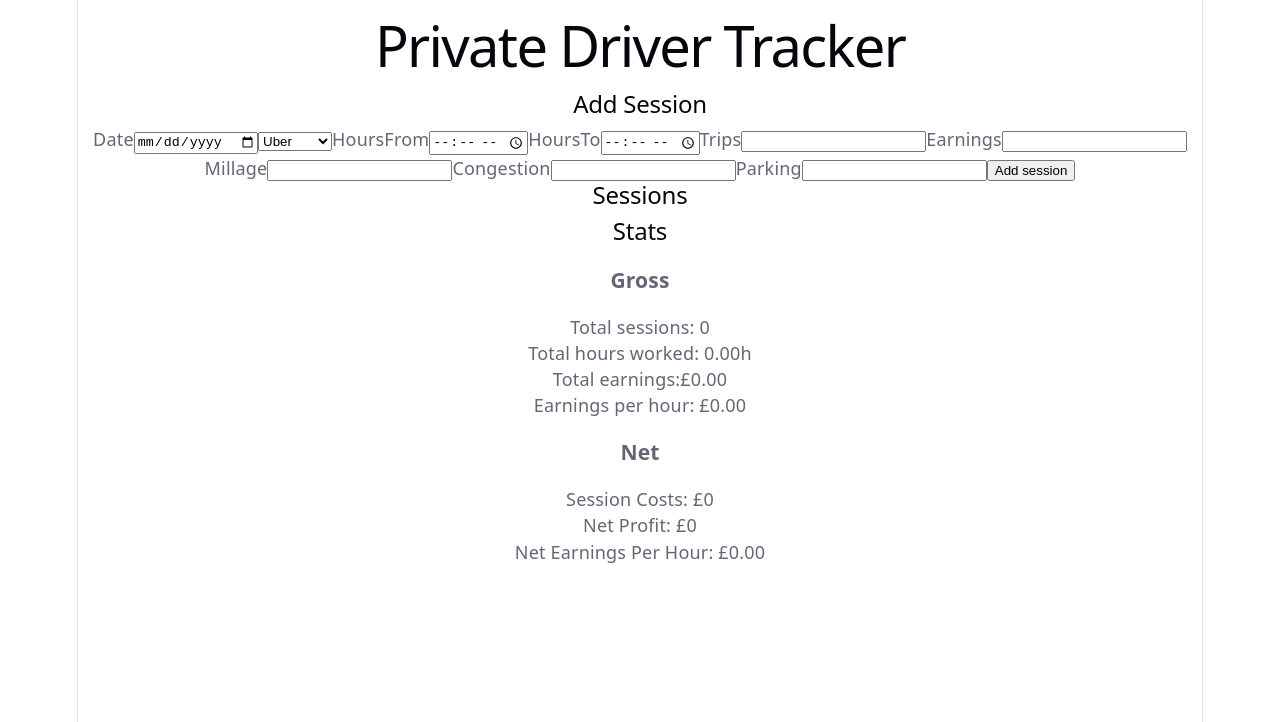
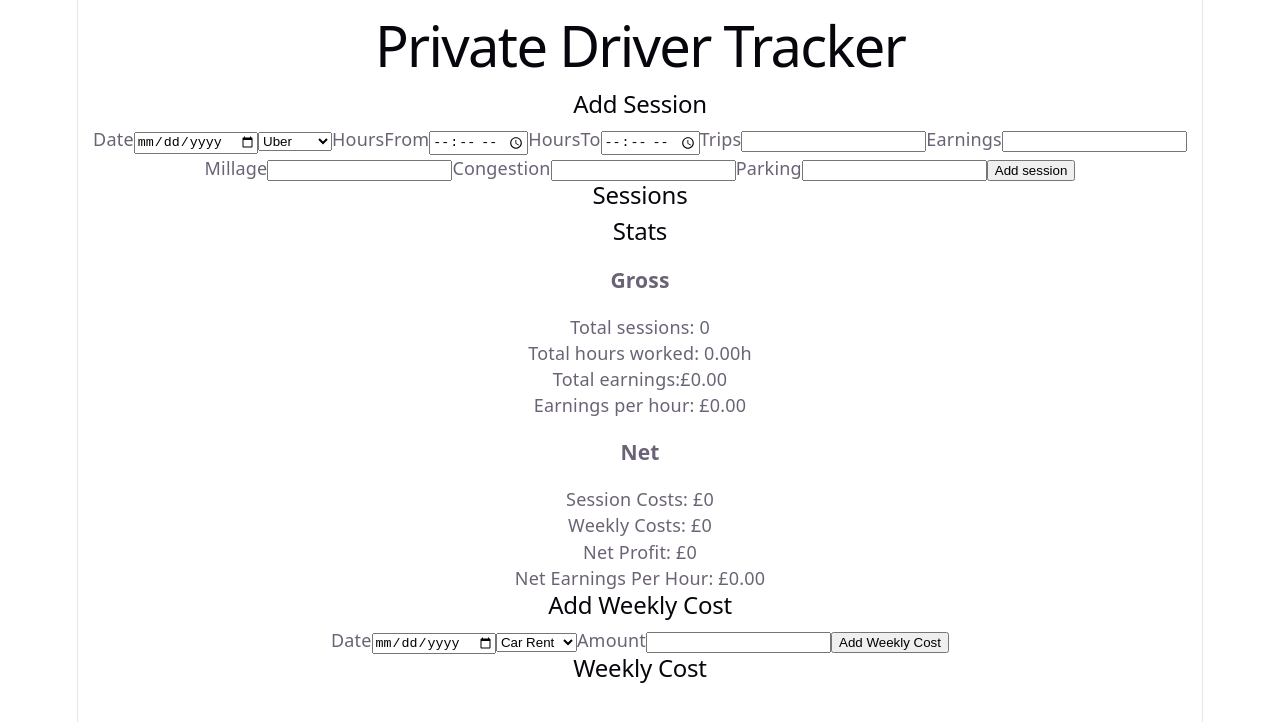
Before and after one commit to michalmzagdanski/driver-tracker, a React (Vite) app: page / in a window 1280 px wide. Shown: the top 722 px of the page. Built offline with nearby package versions, Linux system fonts and the light colour scheme.

Commit message:
feat: add weekly costs managment

```diff
--- a/src/App.jsx
+++ b/src/App.jsx
@@ -5,18 +5,28 @@ import Stats from './components/Stats'
 import SessionList from './components/SessionList'
 import { calculateHoursWorked } from './utils/helpers'
 import EditSessionForm from './components/EditSessionForm'
+import WeeklyCostForm from './components/WeeklyCostForm'
+import WeeklyCostList from './components/WeeklyCostList'
 
 function App() {
-  const [sessions, setSessions] = useState([])
-  const [editingSessionId, setEditingSessionId] = useState(null);
-
+  const [sessions, setSessions] = useState(() => {
+  const saved = localStorage.getItem("sessions");
+  return saved ? JSON.parse(saved) : [];
+});
+  const [editingSessionId, setEditingSessionId] = useState(null)
+  const [weeklyCosts, setWeeklyCosts] = useState(() => {
+  const saved = localStorage.getItem("weeklyCosts");
+  return saved ? JSON.parse(saved) : [];
+});
   const totalHoursWorked = sessions.reduce((total, session) => total + calculateHoursWorked(session.hoursFrom, session.hoursTo), 0)
   const totalEarnings = sessions.reduce((total, session) => total + Number(session.earnings), 0)
   const earningsPerHour = totalHoursWorked > 0 ? totalEarnings / totalHoursWorked : 0
   const sessionToEdit = sessions.find((session) => editingSessionId === session.id)
-  const totalSessionCosts = sessions.reduce((acc, session)=> acc + Number(session.congestion)+Number(session.parking),0)
-  const totalNetProfit = totalEarnings - totalSessionCosts
+  const totalSessionCosts = sessions.reduce((acc, session) => acc + Number(session.congestion) + Number(session.parking), 0)
+  const totalWeeklyCosts = weeklyCosts.reduce((acc, weeklyCost) => acc + Number(weeklyCost.amount), 0)
+  const totalNetProfit = totalEarnings - totalSessionCosts - totalWeeklyCosts;
   const netEarningsPerHour = totalHoursWorked > 0 ? totalNetProfit / totalHoursWorked : 0
+
   const stats = {
 
     totalSessions: sessions.length,
@@ -24,6 +34,7 @@ function App() {
     totalEarnings,
     earningsPerHour,
     totalSessionCosts,
+    totalWeeklyCosts,
     totalNetProfit,
     netEarningsPerHour
 
@@ -32,6 +43,10 @@ function App() {
 
   function addSession(newSession) {
     setSessions(prevSessions => [...prevSessions, newSession])
+  }
+
+  function addWeeklyCost(newWeeklyCost) {
+    setWeeklyCosts(prevWeeklyCosts => [...prevWeeklyCosts, newWeeklyCost])
   }
 
   function updateSession(updatedSession) {
@@ -51,18 +66,17 @@ function App() {
     setEditingSessionId(id);
   }
   useEffect(() => {
-    if (sessions.length > 0) {
+
       localStorage.setItem("sessions", JSON.stringify(sessions));
-    }
+
   }, [sessions]);
 
   useEffect(() => {
-    const saved = localStorage.getItem("sessions")
+      localStorage.setItem("weeklyCosts", JSON.stringify(weeklyCosts));
+    }
+  , [weeklyCosts]);
 
-    if (saved) {
-      setSessions(JSON.parse(saved))
-    }
-  }, [])
+
 
 
 
@@ -79,8 +93,9 @@ function App() {
         key={editingSessionId}
         updateSession={updateSession}
         sessionToEdit={sessionToEdit} />
-
       )}
+      <WeeklyCostForm onAddWeeklyCost={addWeeklyCost} />
+      <WeeklyCostList weeklyCosts={weeklyCosts} />
     </div>
   )
 }
--- a/src/components/Stats.jsx
+++ b/src/components/Stats.jsx
@@ -10,6 +10,7 @@ function Stats({ stats }) {
             <p>Earnings per hour: £{stats.earningsPerHour.toFixed(2)}</p>
             <h3>Net</h3>
             <p>Session Costs: £{stats.totalSessionCosts}</p>
+            <p>Weekly Costs: £{stats.totalWeeklyCosts}</p>
             <p>Net Profit: £{stats.totalNetProfit}</p>
             <p>Net Earnings Per Hour: £{stats.netEarningsPerHour.toFixed(2)}</p>
         </div>)
--- /dev/null
+++ b/src/components/WeeklyCostForm.jsx
@@ -0,0 +1,53 @@
+import { useState } from 'react'
+
+function WeeklyCostForm({onAddWeeklyCost}) {
+    const [weeklyCost, setWeeklyCost] = useState({
+        date: "",
+        type: "Car Rent",
+        amount: ""
+    })
+
+
+    function handleChange(e) {
+        setWeeklyCost({
+            ...weeklyCost,
+            [e.target.name]: e.target.value
+        })
+    }
+    function addWeeklyCost() {
+
+        if (!weeklyCost.date || !weeklyCost.type || !weeklyCost.amount) {
+            return;
+        }
+
+        const newWeeklyCost = {
+            id: crypto.randomUUID(),
+            ...weeklyCost
+        }
+        onAddWeeklyCost(newWeeklyCost);
+        setWeeklyCost({
+            date: "",
+            type: "",
+            amount: ""
+        });
+    }
+    return (
+        <div>
+            <h2>Add Weekly Cost</h2>
+            <label>Date</label>
+            <input type="date" value={weeklyCost.date} name="date" onChange={handleChange} />
+            <select id="type" value={weeklyCost.type} name="type" onChange={handleChange}>
+            <option value="carRent">Car Rent</option>
+            <option value="carWash">Car Wash</option>
+            <option value="fine">Fine</option>
+            <option value="other">Other</option>
+            </select>
+            <label>Amount</label>
+            <input type="number" value={weeklyCost.amount} name="amount" onChange={handleChange} />
+            <button onClick={addWeeklyCost}>Add Weekly Cost</button>
+        </div>
+    )
+
+}
+
+export default WeeklyCostForm
--- /dev/null
+++ b/src/components/WeeklyCostList.jsx
@@ -0,0 +1,18 @@
+
+
+function WeeklyCostList ({weeklyCosts}) {
+return (
+    <div>
+        <h2>Weekly Cost</h2>
+
+        {weeklyCosts.map((weeklyCost) => {
+            return(<div key={weeklyCost.id}>
+                <p>{weeklyCost.date} - {weeklyCost.type} - £{weeklyCost.amount}</p>
+        </div>)
+        })}
+    </div>
+)
+
+}
+
+export default WeeklyCostList
```
